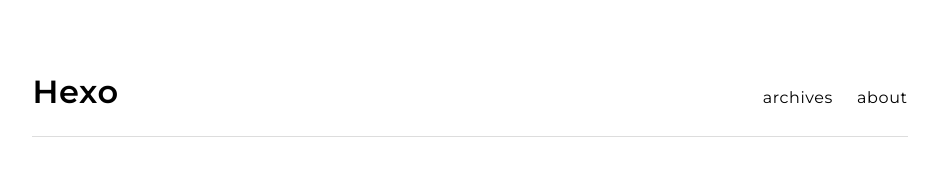
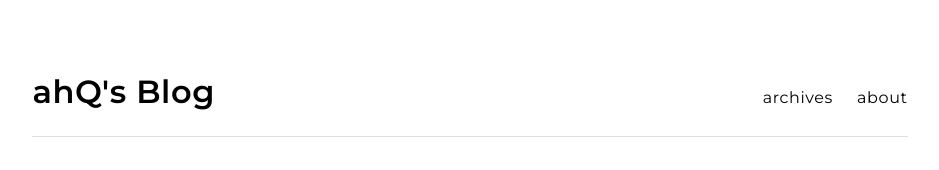
Before and after one commit to ah-Quei/ah-Quei.github.io, a plain HTML site: page 2025/05/10/测试/index.html in a window 1280 px wide. Shown: the top 170 px of the page, without its empty margins (170-1109 px from the left). Drawn offline with nearby package versions, Linux system fonts and the light colour scheme.

Commit message:
Site updated: 2025-05-10 17:00:42

```diff
--- a/2025/05/10/测试/index.html
+++ b/2025/05/10/测试/index.html
@@ -41,7 +41,7 @@
 <body>
   <header class="header">
   <section class="header-container">
-    <a class="logo" href="/">Hexo</a>
+    <a class="logo" href="/">ahQ&#39;s Blog</a>
     <ul class="nav">
 
       <li><a href="/archives">archives</a></li>
```
Also changed, not shown: archives/2025/05/index.html (+1 -1 lines), archives/2025/index.html (+1 -1 lines), archives/index.html (+1 -1 lines), index.html (+1 -1 lines).
